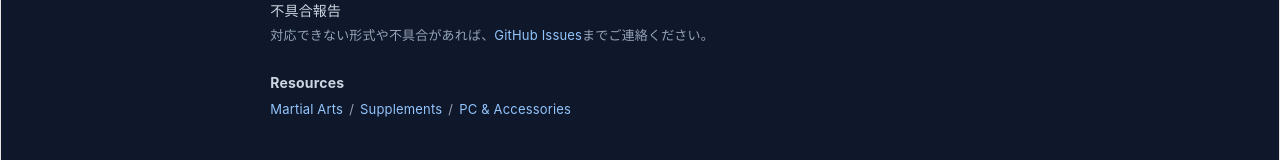
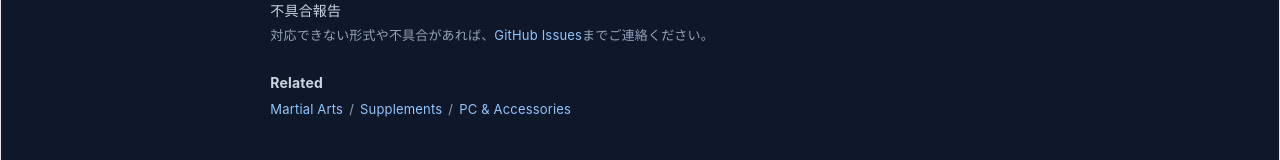
Before and after one commit to yasoowork/jp-schedule-to-ics, a React (Vite) app: page / in a window 1280 px wide. Shown: the part 1290-1450 px from the top of the page. Built offline with nearby package versions, Linux system fonts and the light colour scheme.

Commit message:
modify site

```diff
--- a/src/App.tsx
+++ b/src/App.tsx
@@ -211,7 +211,7 @@ function App() {
         </div>
 
         <div className="footer-section">
-          <h3>Resources</h3>
+          <h3>Related</h3>
 
           <div className="footer-inline-links">
             <a
```
